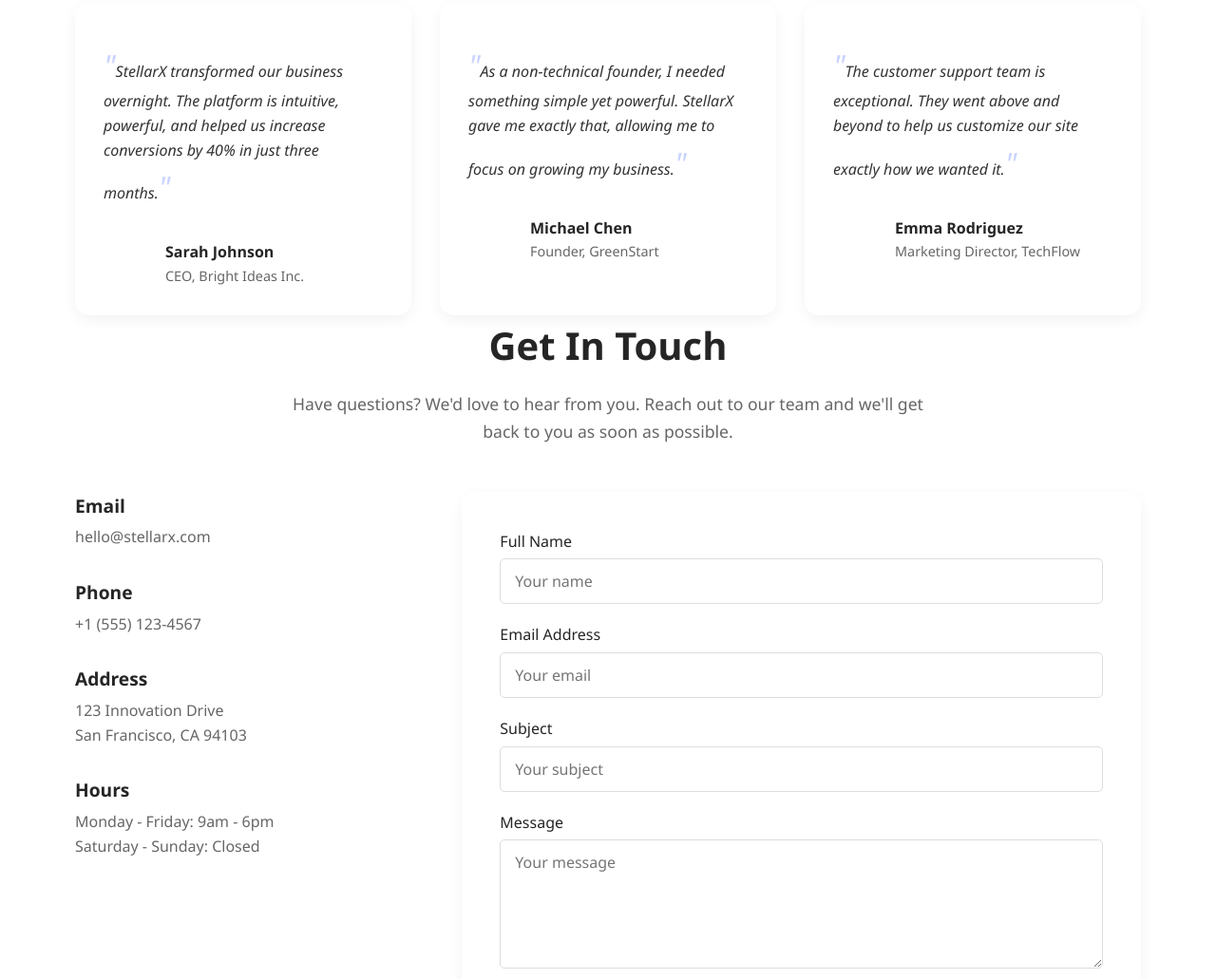
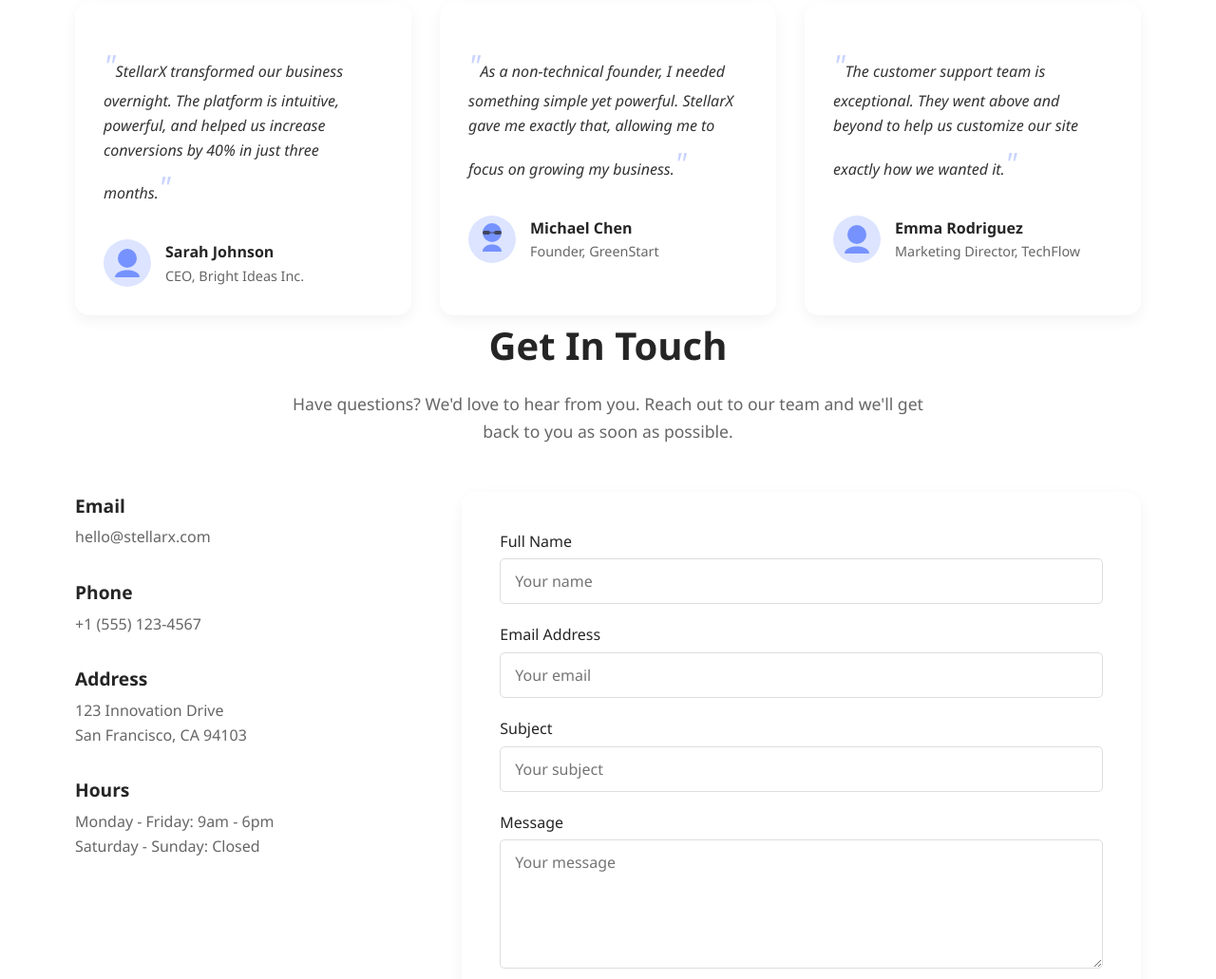
Before and after one commit to gradikay/CssTestCanvas, a plain HTML site: page index.html in a window 1280 px wide. Shown: the part 2178-3209 px from the top of the page at 95% size. Drawn offline with Linux system fonts and the light colour scheme.

Commit message:
Showcase customer testimonials with photos and enhance overall visual appeal
Adds client images to testimonials and updates background colors in CSS.

Replit-Commit-Author: Agent
Replit-Commit-Session-Id: c2f000dd-71c8-44c9-aeaf-a77a029c010d
Replit-Commit-Screenshot-Url: https://storage.googleapis.com/screenshot-production-us-central1/ee2e663c-bed7-4daf-9793-5f9c9dbbabbb/fa5c7cfc-be16-4700-86d2-103844469343.jpg

```diff
--- a/css/styles.css
+++ b/css/styles.css
@@ -446,7 +446,17 @@ body {
     width: 50px;
     height: 50px;
     border-radius: 50%;
-    /* background-color is defined in background.css */
+    background-color: #f0f4ff;
+    overflow: hidden;
+    display: flex;
+    align-items: center;
+    justify-content: center;
+}
+
+.client-image img {
+    width: 100%;
+    height: 100%;
+    object-fit: cover;
 }
 
 .client-info h4 {
@@ -507,7 +517,7 @@ body {
 }
 
 .contact-form {
-    /* background-color is defined in background.css */
+    background-color: white;
     padding: 40px;
     border-radius: 15px;
     box-shadow: 0 5px 15px rgba(0, 0, 0, 0.05);
--- a/index.html
+++ b/index.html
@@ -105,7 +105,9 @@
                     <div class="testimonial">
                         <div class="quote">StellarX transformed our business overnight. The platform is intuitive, powerful, and helped us increase conversions by 40% in just three months.</div>
                         <div class="client">
-                            <div class="client-image"></div>
+                            <div class="client-image">
+                                <img src="images/avatar1.svg" alt="Sarah Johnson">
+                            </div>
                             <div class="client-info">
                                 <h4>Sarah Johnson</h4>
                                 <p>CEO, Bright Ideas Inc.</p>
@@ -115,7 +117,9 @@
                     <div class="testimonial">
                         <div class="quote">As a non-technical founder, I needed something simple yet powerful. StellarX gave me exactly that, allowing me to focus on growing my business.</div>
                         <div class="client">
-                            <div class="client-image"></div>
+                            <div class="client-image">
+                                <img src="images/avatar2.svg" alt="Michael Chen">
+                            </div>
                             <div class="client-info">
                                 <h4>Michael Chen</h4>
                                 <p>Founder, GreenStart</p>
@@ -125,7 +129,9 @@
                     <div class="testimonial">
                         <div class="quote">The customer support team is exceptional. They went above and beyond to help us customize our site exactly how we wanted it.</div>
                         <div class="client">
-                            <div class="client-image"></div>
+                            <div class="client-image">
+                                <img src="images/avatar1.svg" alt="Emma Rodriguez">
+                            </div>
                             <div class="client-info">
                                 <h4>Emma Rodriguez</h4>
                                 <p>Marketing Director, TechFlow</p>
```
